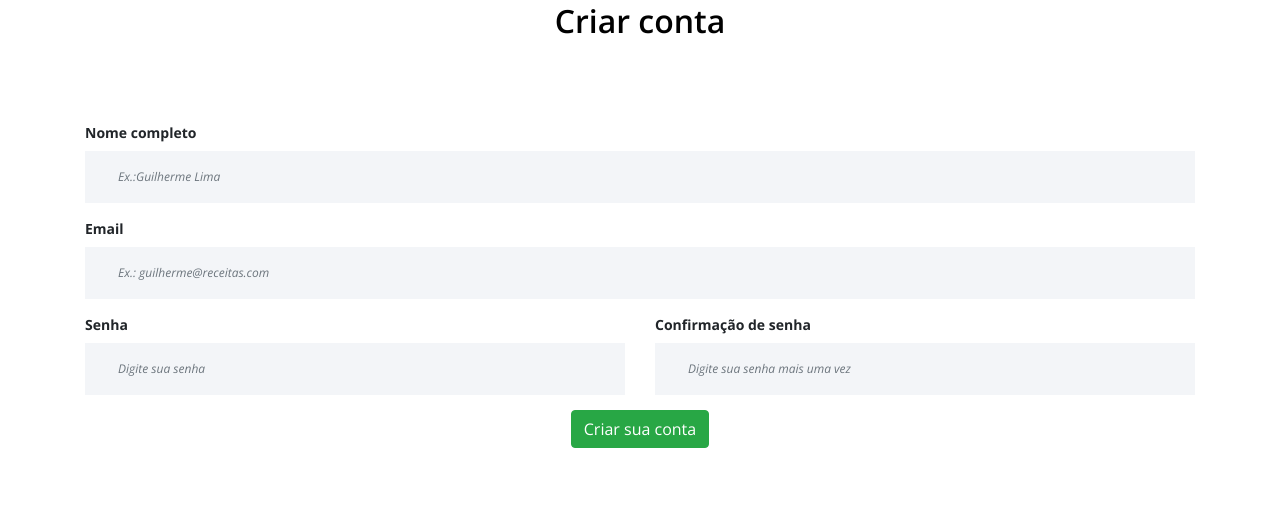
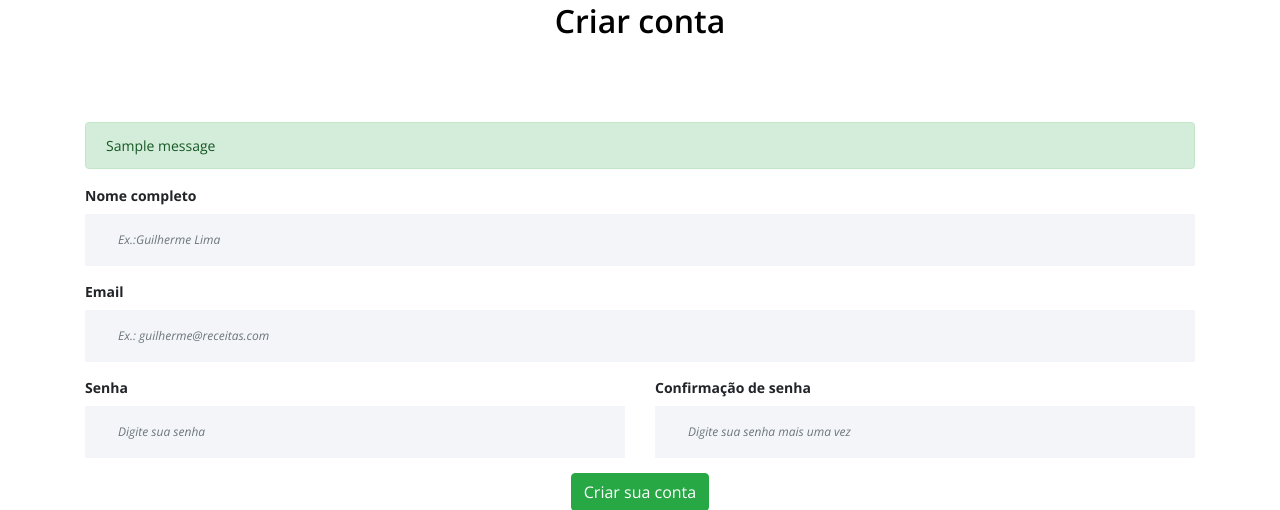
Before and after one commit to nataMamed/django-recipe, a Django app: page /users/singup in a window 1280 px wide. Shown: the part 195-705 px from the top of the page. Run offline with Django 3.2, Linux system fonts and the light colour scheme; tables that the repository leaves empty hold one stand-in row (values such as "Sample post"); one stand-in notice (Sample message) is shown; some libraries are stand-ins or nearby versions.

Commit message:
feat: adding message tags to the templates, linking with the views

```diff
--- /dev/null
+++ b/src/templates/partials/_alerts.html
@@ -0,0 +1,7 @@
+{% if messages %}
+    {% for message in messages %}
+        <div class="alert alert-{{message.tags}}" role="alert">
+            {{ message }}
+        </div>
+    {% endfor %}
+{% endif %}
--- a/src/templates/users/dashboard.html
+++ b/src/templates/users/dashboard.html
@@ -15,7 +15,7 @@
     {% include 'partials/_search.html' %}
     {% include 'partials/_menu.html' %}
 
-    <div class="contact-area section-padding-0-80">
+    <div class="contact-area section-padding-0">
         <div class="container">
             <div class="row">
                 <div class="col-12">
--- a/src/templates/users/login.html
+++ b/src/templates/users/login.html
@@ -21,6 +21,7 @@
                 </div>
             </div>
         </div>
+        {% include 'partials/_alerts.html' %}
         <div class="row">
             <div class="col-12">
                 <div class="contact-form-area">
--- a/src/templates/users/singup.html
+++ b/src/templates/users/singup.html
@@ -21,6 +21,7 @@
                 </div>
             </div>
         </div>
+        {% include 'partials/_alerts.html' %}
         <div class="row">
             <div class="col-12">
                 <div class="contact-form-area">
--- a/src/users/views.py
+++ b/src/users/views.py
@@ -1,6 +1,6 @@
 from django.shortcuts import render, redirect, get_object_or_404
 from django.contrib.auth.models import User
-from django.contrib import auth
+from django.contrib import auth, messages
 from recipe.models import Recipe
 
 
@@ -14,20 +14,30 @@ def singup_view(request):
         password2 = request.POST['password2']
 
         if not name.strip():
+            messages.error(request, message='O campo nome não pode fica em branco')
             return redirect(to='singup')
 
         if not email.strip():
+            messages.error(request, message='O campo nome não pode fica em branco')
             return redirect(to='singup')
 
         if password != password2:
+
+            messages.error(request, message='As senhas não coincidem!')
             return redirect(to='singup')
 
         if User.objects.filter(email=email).exists():
+
+            messages.warning(request, message='Usuário já existente, faça seu login!')
             return redirect(to='login')
-        else:
-            user = User.objects.create_user(username=name, email=email, password=password)
-            user.save()
 
+        if User.objects.filter(username=name).exists():
+            messages.warning(request, message='Usuário já existente, faça seu login!')
+            return redirect(to='login')
+
+        user = User.objects.create_user(username=name, email=email, password=password)
+        user.save()
+        messages.success(request, message='Usuário cadastrado com sucesso!')
         return redirect(to='login')
     else:
         return render(request, template_name='users/singup.html')
@@ -41,6 +51,7 @@ def login_view(request):
         password = request.POST['senha']
 
         if email.strip() == '' or password.strip() == '':
+            messages.error(request, message='Os campos email e senha nçao podem fica em branco')
             return redirect(to='login')
 
         if User.objects.filter(email=email).exists():
@@ -49,7 +60,6 @@ def login_view(request):
 
             if user is not None:
                 auth.login(request, user)
-                print('login com sucesso')
 
         return redirect(to='dashboard')
 
```
Also changed, not shown: src/recipesite/settings.py (+7 -0 lines).
